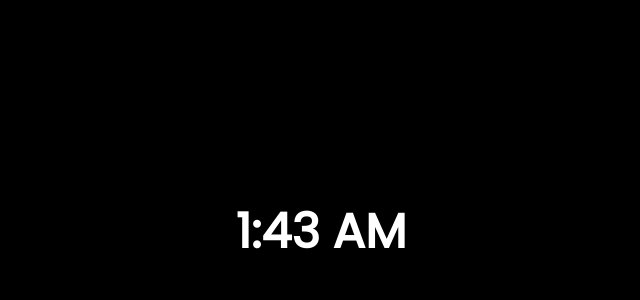
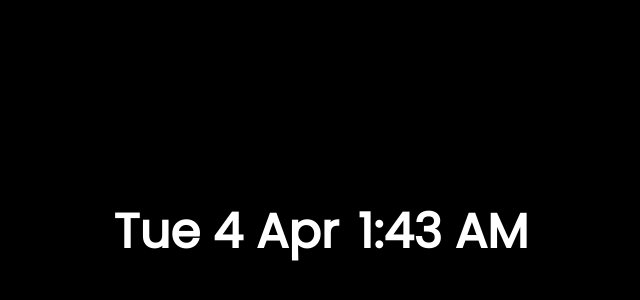
Before and after one commit to contactivanrp/cdn, a plain HTML site: page clock.html in a window 1280 px wide. Shown: the part 160-460 px from the top of the page, without its empty margins (319-959 px from the left). Drawn offline with nearby package versions, Linux system fonts and the light colour scheme.

Commit message:
Add files via upload

```diff
--- a/clock.html
+++ b/clock.html
@@ -12,23 +12,25 @@
 		<div class="container" style="height: 100vh; padding-top: 7vh; padding-bottom: 7vh">
 			<div class="row">
 				<p class="big">
-					<strong><span id="hour"></span><span class="blinking">:</span><span id="min"></span></strong>
-                </p>
+					<strong><span id="day"></span><span id="hour"></span><span class="blinking">:</span><span id="min"></span></strong>
+				</p>
 			</div>
 		</div>
 
 		<script>
-			// get the H1 element
+			// get the H1 and day elements
 			const currentHour = document.getElementById("hour");
 			const currentMin = document.getElementById("min");
+			const currentDay = document.getElementById("day");
 
-			// update the H1 element with the current time
+			// update the H1 and day elements with the current time and date
 			setInterval(() => {
 				const now = new Date();
 				let hours = now.getHours();
 				let minutes = now.getMinutes();
-				let seconds = now.getSeconds();
 				let meridiem = "AM";
+				let options = { weekday: "short", day: "numeric", month: "short" };
+                let formattedDate = now.toLocaleDateString("en-US", { weekday: "short" }).slice(0, 3) + " " + now.getDate() + " " + now.toLocaleDateString("en-US", { month: "short" }).slice(0, 3) + "  ";
 
 				if (hours >= 12) {
 					meridiem = "PM";
@@ -38,18 +40,20 @@
 					hours -= 12;
 				}
 
+				if (hours === 0) {
+					hours = 12;
+				}
+
 				if (minutes < 10) {
 					minutes = "0" + minutes;
 				}
 
-				if (seconds < 10) {
-					seconds = "0" + seconds;
-				}
-
 				currentHour.textContent = `${hours}`;
 				currentMin.textContent = `${minutes} ${meridiem}`;
+				currentDay.textContent = `${formattedDate.slice(0, -5)} ${formattedDate.slice(-5)}`;
 			}, 1000);
 		</script>
+
 
 		<script src="https://cdn.jsdelivr.net/npm/bootstrap@5.3.0-alpha2/dist/js/bootstrap.bundle.min.js" integrity="sha384-qKXV1j0HvMUeCBQ+QVp7JcfGl760yU08IQ+GpUo5hlbpg51QRiuqHAJz8+BrxE/N" crossorigin="anonymous"></script>
 	</body>
```
